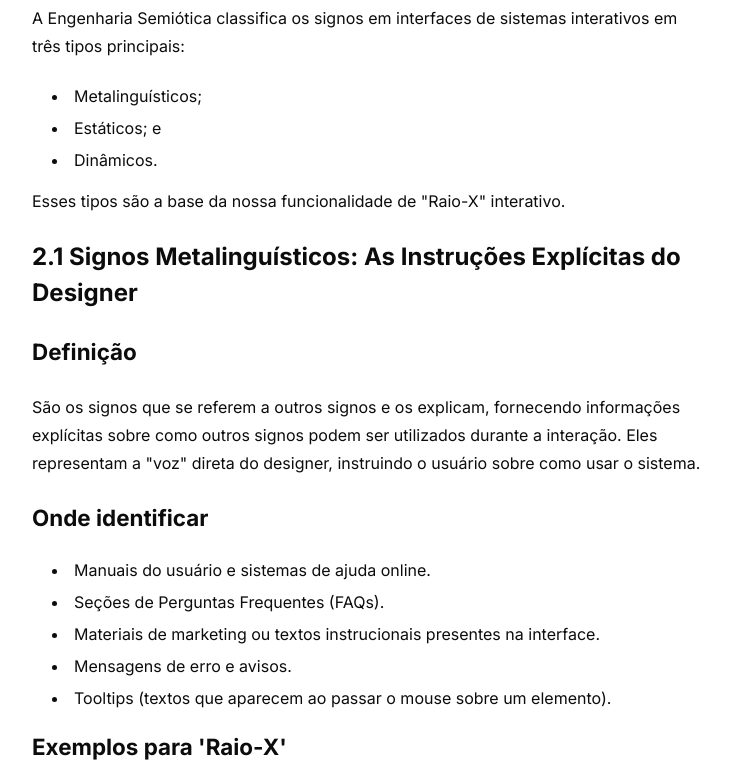
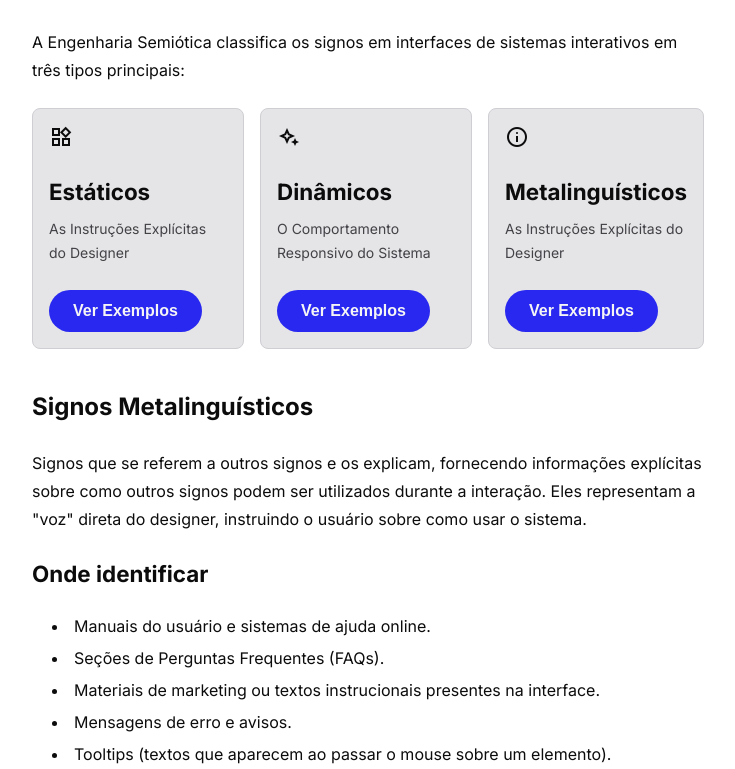
Before and after one commit to Fellipe-M-Silva/mis-xplica, a plain HTML site: page index.html in a window 1280 px wide. Shown: the part 1661-2430 px from the top of the page, without its empty margins (272-1007 px from the left). Drawn offline with nearby package versions, Linux system fonts and the light colour scheme; a web font is replaced by a local one.

Commit message:
chore: ajustes nos cards de signos

```diff
--- a/css/colors.css
+++ b/css/colors.css
@@ -91,9 +91,9 @@
 		--highlight-text-color: var(--blue-100);
 		--link-color: var(--blue-300);
 
-		--button-bg-color: var(--blue-700);
-		--button-text-color: var(--wild-sand-50);
-		--button-hover-bg-color: var(--blue-800);
+		--button-bg-color: var(--blue-300);
+		--button-text-color: var(--wild-sand-950);
+		--button-hover-bg-color: var(--blue-200);
 
 		--button-secondary-bg-color: var(--wild-sand-950);
 		--button-hover-secondary-bg-color: var(--wild-sand-900);
--- a/css/layout.css
+++ b/css/layout.css
@@ -36,6 +36,28 @@ section {
 section:last-of-type {
 	border-bottom: none;
 	padding-bottom: 5rem;
+}
+
+/* Wrappers */
+.wrapper {
+	width: 100%;
+	display: flex;
+	flex-wrap: wrap;
+	gap: 1rem;
+}
+
+/* Cards */
+.sign-card {
+	flex: 1 0 100px;
+	background-color: var(--background-color-alt);
+	border: 1px solid var(--border-color);
+	border-radius: 0.5rem;
+	padding: 1rem;
+	margin-bottom: 1rem;
+}
+
+.sign-card h4 {
+	margin-bottom: 0.5rem;
 }
 
 /* Menu Flutuante */
--- a/css/main.css
+++ b/css/main.css
@@ -97,3 +97,19 @@ blockquote {
 	color: var(--link-color);
 	text-decoration: underline;
 }
+
+button.primary {
+	background-color: var(--button-bg-color);
+	color: var(--button-text-color);
+	border: none;
+	font-size: 1rem;
+	padding: 0.75rem 1.5rem;
+	border-radius: 2rem;
+	cursor: pointer;
+	font-weight: bold;
+	transition: background-color 0.3s ease;
+}
+
+button.primary:hover {
+	background-color: var(--button-hover-bg-color);
+}
--- a/css/typography.css
+++ b/css/typography.css
@@ -58,9 +58,8 @@ a:hover {
 }
 
 em {
-  font-style: italic;
+	font-style: italic;
 }
-
 
 /* Estilos específicos para o menu flutuante e sumário */
 .floating-menu .menu-button {
@@ -78,6 +77,11 @@ em {
 	font-size: 0.9em;
 }
 
+.sign-card-subtitle {
+	font-size: 0.875rem;
+	color: var(--section-name-color);
+	margin-top: 0.5rem;
+}
 @media screen and (min-width: 769px) {
 	h1 {
 		font-size: 3rem;
--- a/index.html
+++ b/index.html
@@ -21,20 +21,11 @@
 		<header>
 			<h3>MIS-Xplica</h3>
 		</header>
-
+		<span>Raio-X</span>
 		<div id="floating-menu" class="floating-menu">
 			<!-- <button id="summary-toggle" class="menu-button">
 				<span class="material-symbols-outlined">menu</span> Sumário
 			</button> -->
-			<button
-				id="ray-x-metalinguistic"
-				class="menu-button ray-x-toggle"
-				data-sign-type="metalinguistico"
-				title="Raio-X Metalinguístico"
-			>
-				<span class="material-symbols-outlined">info</span>
-				<!-- <span class="menu-button-text">Raio-X metalinguístico</span> -->
-			</button>
 			<button
 				id="ray-x-static"
 				class="menu-button ray-x-toggle"
@@ -52,6 +43,15 @@
 			>
 				<span class="material-symbols-outlined">magic_button</span>
 				<!-- <span class="menu-button-text">Raio-X dinâmico</span> -->
+			</button>
+			<button
+				id="ray-x-metalinguistic"
+				class="menu-button ray-x-toggle"
+				data-sign-type="metalinguistico"
+				title="Raio-X Metalinguístico"
+			>
+				<span class="material-symbols-outlined">info</span>
+				<!-- <span class="menu-button-text">Raio-X metalinguístico</span> -->
 			</button>
 		</div>
 
@@ -144,27 +144,69 @@
 						interfaces de sistemas interativos em três tipos
 						principais:
 					</p>
-					<ul>
-						<li>Metalinguísticos;</li>
-						<li>Estáticos; e</li>
-						<li>Dinâmicos.</li>
-					</ul>
-					<p>
-						Esses tipos são a base da nossa funcionalidade de
-						"Raio-X" interativo.
-					</p>
+					<div class="wrapper">
+						<article class="sign-card">
+							<span class="material-symbols-outlined sign-icon"
+								>widgets</span
+							>
+							<h4>Estáticos</h4>
+							<p class="sign-card-subtitle">
+								As Instruções Explícitas do Designer
+							</p>
+							<!-- <p>
+								Signos imóveis e persistentes no design da
+								interface. Seu significado pode ser interpretado
+								independentemente da interação do usuário,
+								expressando o estado do sistema em um dado
+								momento.
+							</p> -->
+							<button class="primary">Ver Exemplos</button>
+						</article>
+						<article class="sign-card">
+							<span class="material-symbols-outlined sign-icon"
+								>magic_button</span
+							>
+							<h4>Dinâmicos</h4>
+							<p class="sign-card-subtitle">
+								O Comportamento Responsivo do Sistema
+							</p>
+							<!-- <p>
+								Signos percebidos apenas por meio da interação,
+						expressando o comportamento do sistema e as mudanças
+						temporais em resposta às ações do usuário. Eles
+						demonstram como o sistema reage.
+							</p> -->
+							<button class="primary">Ver Exemplos</button>
+						</article>
+						<article class="sign-card">
+							<span class="material-symbols-outlined sign-icon"
+								>info</span
+							>
+							<h4>Metalinguísticos</h4>
+							<p class="sign-card-subtitle">
+								As Instruções Explícitas do Designer
+							</p>
+							<!-- <p>
+								Signos que se referem a outros signos e os
+								explicam, fornecendo informações explícitas
+								sobre como outros signos podem ser utilizados
+								durante a interação. Eles representam a "voz"
+								direta do designer, instruindo o usuário sobre
+								como usar o sistema.
+							</p> -->
+							<button class="primary">Ver Exemplos</button>
+						</article>
+					</div>
 
 					<h3 id="signos-metalinguisticos">
-						2.1 Signos Metalinguísticos: As Instruções Explícitas do
-						Designer
+						Signos Metalinguísticos
 					</h3>
-					<h4>Definição</h4>
 					<p>
-						São os signos que se referem a outros signos e os
-						explicam, fornecendo informações explícitas sobre como
-						outros signos podem ser utilizados durante a interação.
-						Eles representam a "voz" direta do designer, instruindo
-						o usuário sobre como usar o sistema.
+						Signos que se referem a outros signos e os explicam,
+						fornecendo informações explícitas sobre como outros
+						signos podem ser utilizados durante a interação. Eles
+						representam a "voz" direta do designer, instruindo o
+						usuário sobre como usar o sistema.
 					</p>
 					<h4>Onde identificar</h4>
 					<ul>
@@ -253,12 +295,11 @@
 					<h3 id="signos-estaticos">
 						2.2 Signos Estáticos: O Estado Persistente do Sistema
 					</h3>
-					<h4>Definição</h4>
 					<p>
-						São os signos imóveis e persistentes no design da
-						interface. Seu significado pode ser interpretado
-						independentemente da interação do usuário, expressando o
-						estado do sistema em um dado momento.
+						Signos imóveis e persistentes no design da interface.
+						Seu significado pode ser interpretado independentemente
+						da interação do usuário, expressando o estado do sistema
+						em um dado momento.
 					</p>
 					<h4>Onde identificar</h4>
 					<ul>
```
